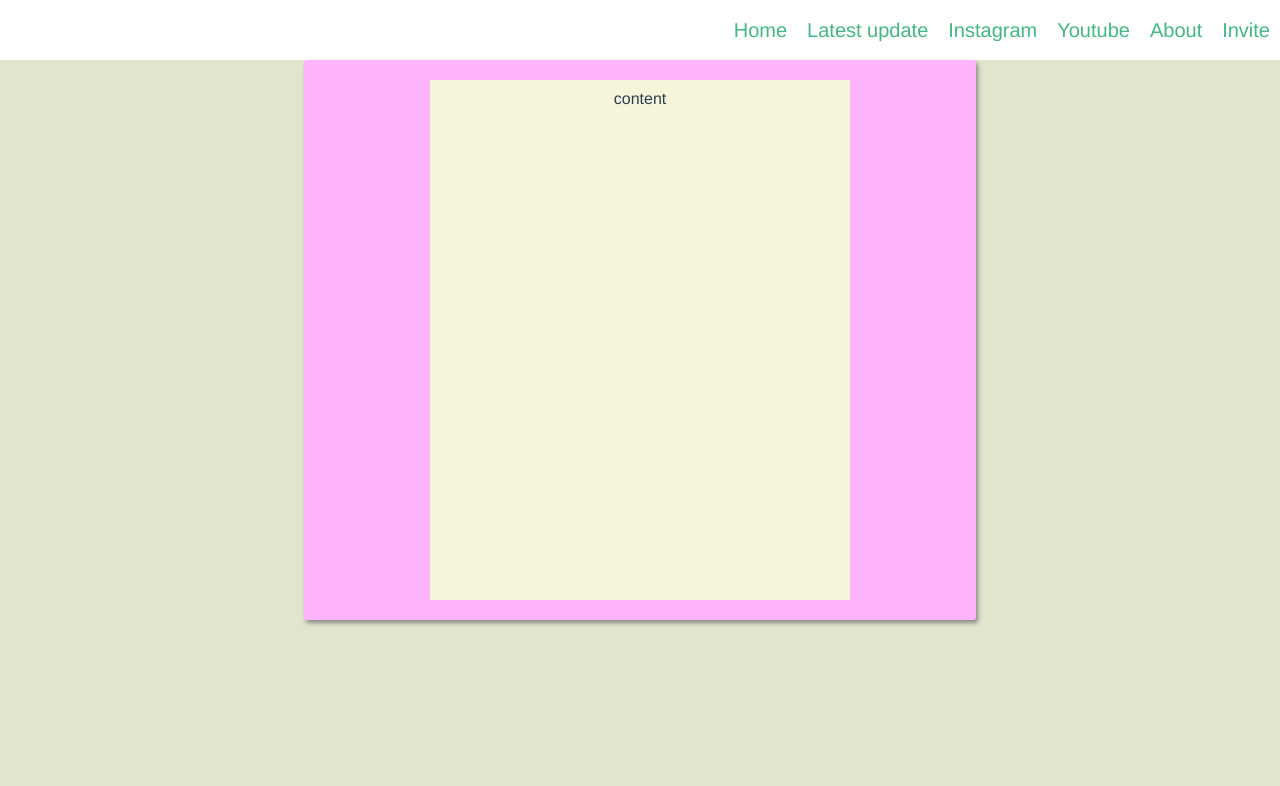
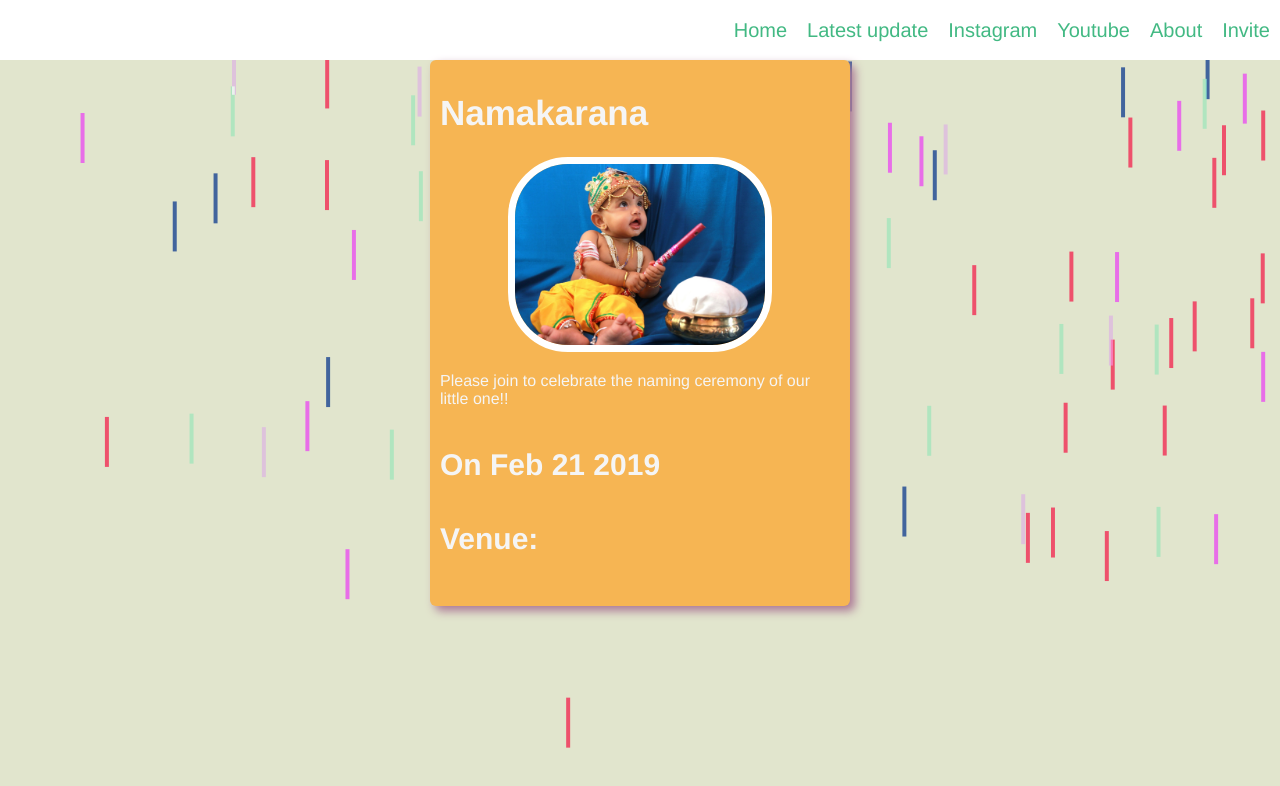
Before and after one commit to shrutigv/Baaruni-sharma, a Vue app: page /#/invitation in a window 1280 px wide. Shown: the top 786 px of the page. Built offline with nearby package versions, Linux system fonts and the light colour scheme.

Commit message:
Invitation component

```diff
--- a/public/index.html
+++ b/public/index.html
@@ -7,6 +7,7 @@
     <link rel="icon" href="<%= BASE_URL %>favicon.ico">
     <title>Baaruni Sharma</title>
     <script src="./background.js"></script>
+    <script src="./rectBackdrop.js"></script>
   </head>
   <body>
     <noscript>
--- /dev/null
+++ b/public/rectBackdrop.js
@@ -0,0 +1,83 @@
+
+window.addEventListener("load", function() {
+        var canvas=document.getElementById("rectBackdrop");
+        var ctx=canvas.getContext("2d");
+        var k=1;
+        var ball=[];
+        var ballCount=100;
+        var rectWidth=4;
+        var rectHeight=50;
+        var signHelper = Math.floor(Math.random() * 2);
+        var color=['#e86ee8','#b0e5bf','#dec2dc','#41649d','#ee516c','ffad33'];
+
+      if (signHelper == 1) {
+        this.sign = -1;
+      } else {
+        this.sign = 1;
+      }
+
+        var dx=1;
+        var dy=-1;
+        for(var i=0;i<ballCount;i++){
+            ball[i]={x:0,y:0,dx:1,dy:-1,color:"rgba("+Math.ceil(Math.random()*254)+","+Math.ceil(Math.random()*256)+","+Math.ceil(Math.random()*255)+","+Math.ceil(Math.random()*256)+")"}
+        }
+        ctx.canvas.width  = window.innerWidth;
+        ctx.canvas.height = window.innerHeight;
+        var x=window.innerHeight-300;
+        var y=window.innerWidth/200;
+
+    function draw(){
+        ctx.clearRect(0,0,canvas.width,canvas.height)
+        var signHelper=1;
+        for(var i=0;i<ballCount;i++){
+
+            if(k==1){
+                if(signHelper==1){
+                    ball[i].x=Math.random()*canvas.width+rectHeight;
+                    ball[i].y=Math.random()*canvas.height+rectWidth;
+                    signHelper=0;
+                }
+                else{
+                    ball[i].x=Math.random()*canvas.width+rectHeight;
+                    ball[i].y=Math.random()*canvas.height+rectWidth;
+                    signHelper=1;
+                }
+
+                ball[i].x=Math.random()*canvas.width-rectHeight;
+                ball[i].y=Math.random()*canvas.height-rectWidth;
+
+            }
+            ctx.beginPath();
+            ctx.rect(ball[i].x,ball[i].y,rectWidth,rectHeight);
+            ctx.fillStyle=color[Math.round(i%6)];
+            ctx.fill();
+            ctx.closePath();
+
+        }
+        move();
+        rebound();
+    }
+    function move(){
+
+        for(var i=0;i<ballCount;i++){
+            ball[i].x=ball[i].x+ball[i].dx;
+            ball[i].y=ball[i].y+ball[i].dy;
+            k=0;
+        }
+
+    }
+    function rebound(){
+        for(var i=0;i<ballCount;i++){
+            if(ball[i].x+ball[i].dx>canvas.width-rectWidth||ball[i].x+ball[i].dx<rectWidth){
+                ball[i].dx=-ball[i].dx+Math.random();
+            }
+            if(ball[i].y+ball[i].dy>canvas.height-rectHeight||ball[i].y+ball[i].dy<rectHeight){
+                ball[i].dy=-ball[i].dy+Math.random();
+            }
+        }
+    }
+    setInterval(draw,30);
+    ctx.globalCompositeOperation = "source-over";
+   draw();
+   ctx.globalCompositeOperation = "overlay";
+});
--- a/src/components/Invitation.vue
+++ b/src/components/Invitation.vue
@@ -1,7 +1,19 @@
 <template>
-<div class="background">
-    <div class="content">content</div>
-</div>
+<div>
+    <div class="content">
+      <h1 @click.prevent="playSound()" >Namakarana </h1>
+      <div class="mainContent">
+            <div class="babyImg"><img src="./../assets/profile.jpeg" alt="Baby photo"/></div>
+            <p>Please join to celebrate the naming ceremony of our little one!!</p>
+            <h4>On Feb 21 2019</h4>
+            <h4>Venue: </h4>
+      </div>
+    </div>
+     <canvas id="rectBackdrop" width=600px height=400px></canvas>
+     <audio autoplay>
+      <source src="./../assets/invite.mp3" type="audio/mpeg">
+    </audio>
+  </div>
 </template>
 
 <script>
@@ -12,10 +24,13 @@ export default {
   },
   data () {
     return {
-      msg: 'About'
+      msg: 'Namakarana'
     }
   },
-  methods(){
+  methods:{
+     playSound:function(){
+
+    }
 
   }
 }
@@ -23,46 +38,49 @@ export default {
 
 <!-- Add "scoped" attribute to limit CSS to this component only -->
 <style scoped>
+
+h1{
+      font-size: 35px;
+}
+h4{
+      font-size: 30px;
+}
+
+.babyImg{
+  text-align: center;
+}
+.mainContent{
+  bottom: 130px;
+}
+.babyImg img{
+  border: 7px solid #FFF;
+  width:250px;
+  border-radius: 60px;
+ }
 .content{
-    height: 500px;
     width:400px;
     padding: 10px;
-    background-color: beige;
+    color:rgb(245, 245, 245);
+    background-color:#f6b553;
     margin: 0 auto;
-    text-align: center;
+    text-align: left;
     vertical-align: center;
+    z-index: 20;
+    border-radius: 6px;
+    box-shadow: 5px 5px 10px rgb(172, 121, 150);
 }
-.background{
-    backdrop-filter: inherit;
-    background-color: rgb(253, 180, 250);
-    box-shadow: 2px 3px 4px #888888;
-    padding: 20px;
-    border-radius: 3px;
-    width: 632px;
-    margin: 0 auto;
+#rectBackdrop {
+  position: fixed;
+  top: 0;
+  left: 0;
+  z-index: -100;
+
 }
+@media (min-width: 320px) and (max-width: 480px) {
 
-/*Ball css*/
-body {
-  display: flex;
-  justify-content: center;
+ .content{
+      top:3%;
+      left:10%;
+ }
 }
-
-.ball {
-  width: 50px;
-  height: 50px;
-  border-radius: 50%;
-  background-color: rgb(253, 152, 248);
-
-  animation: bounce 0.5s;
-  animation-direction: alternate;
-  animation-timing-function: cubic-bezier(.5,0.05,1,.5);
-  animation-iteration-count: infinite;
-}
-
-@keyframes bounce {
-  from { transform: translate3d(0, 0, 0);     }
-  to   { transform: translate3d(0, 200px, 0); }
-}
-
 </style>
--- a/vue.config.js
+++ b/vue.config.js
@@ -1,5 +1,5 @@
 module.exports = {
     baseUrl: process.env.NODE_ENV === 'production'
-      ? 'https://github.com/shrutigv/Baaruni-sharma/'
+      ? '/'
       : '/'
   }
```
Also changed, not shown: src/assets/profile.jpeg (added).
